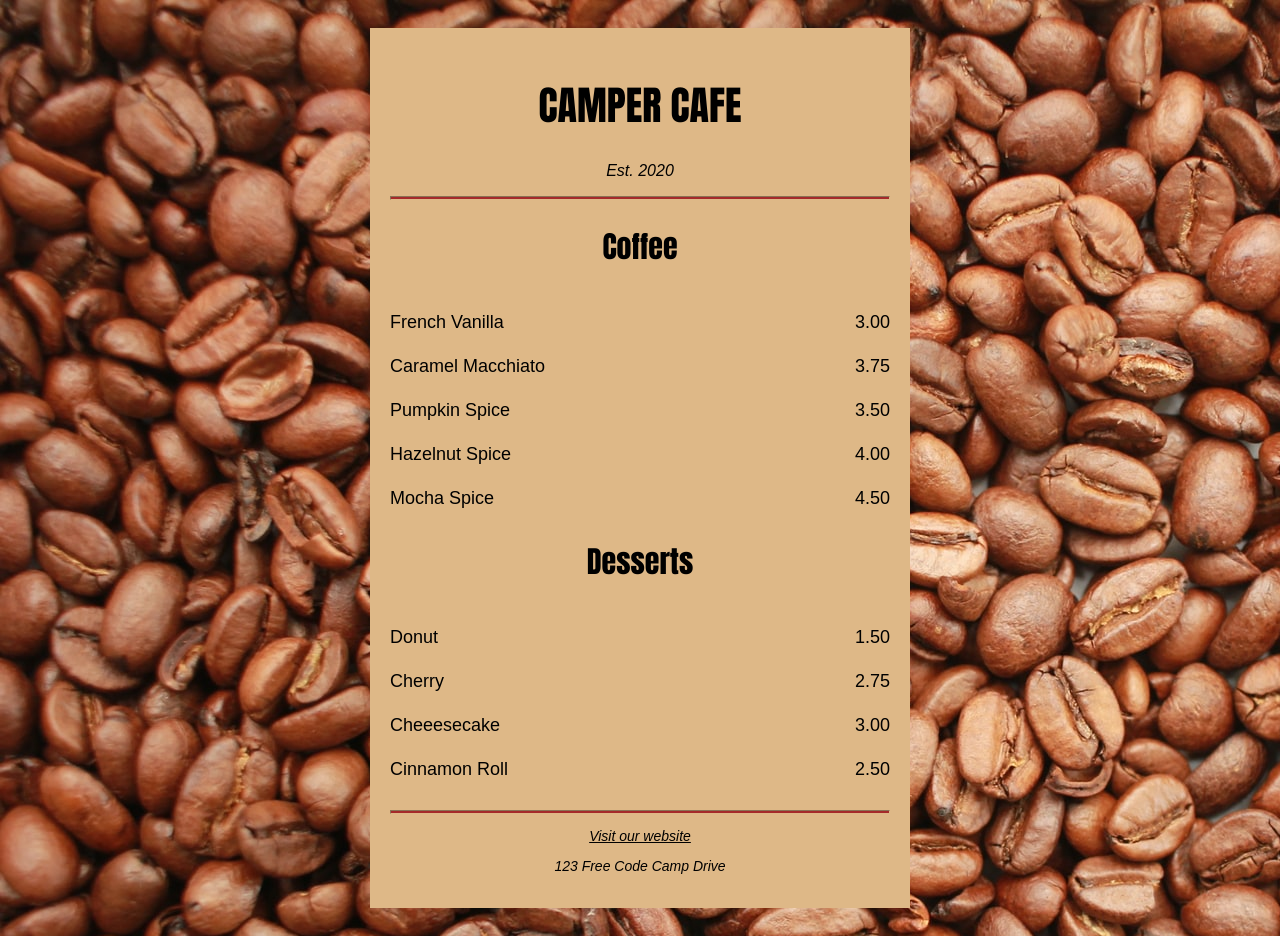
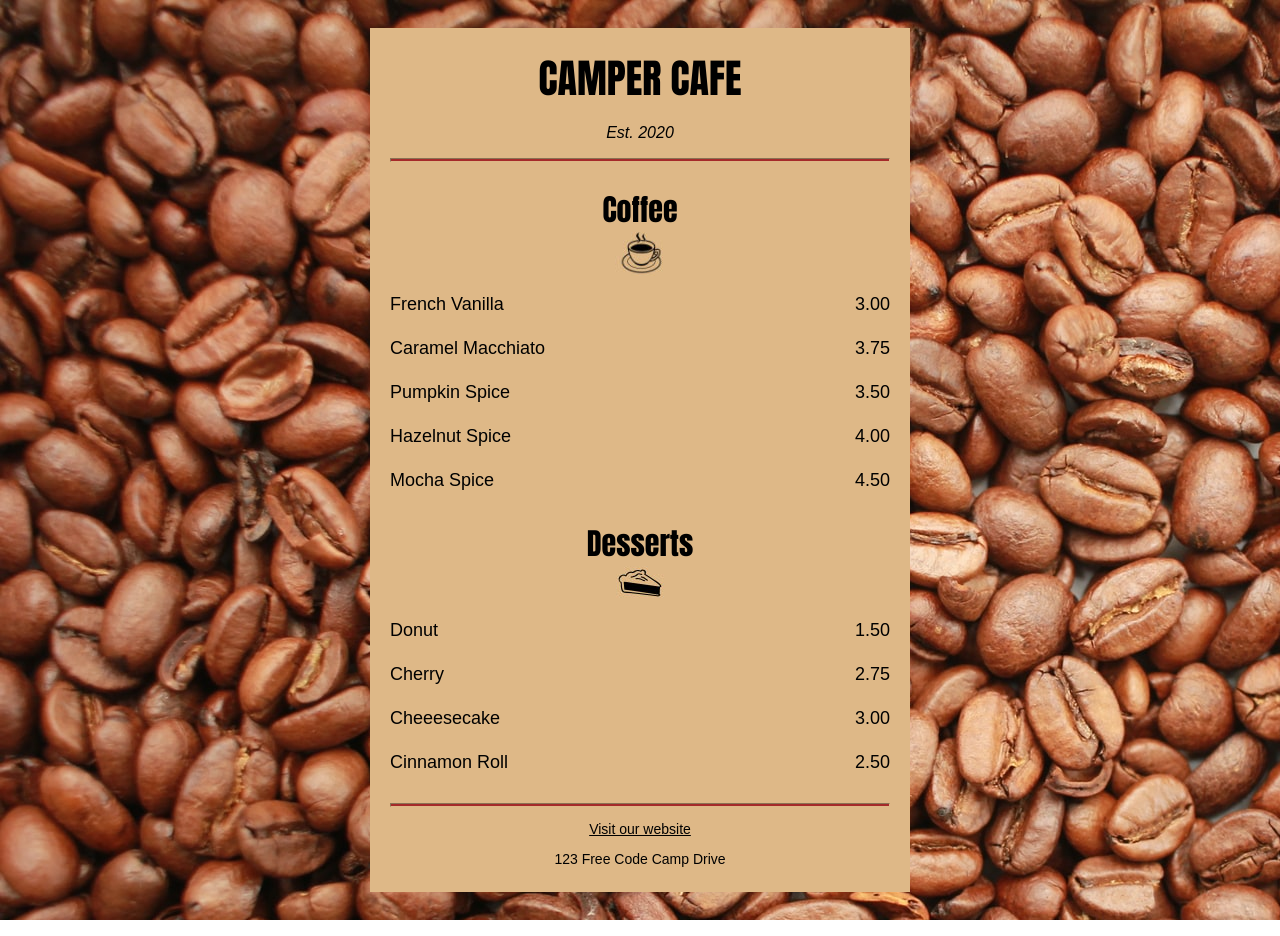
Before and after one commit to idriss-enone/cafe-menu, a plain HTML site: page index.html in a window 1280 px wide. Drawn offline with Linux system fonts and the light colour scheme.

Commit message:
added and styling image heading coffee and desserts menu

```diff
--- a/css/styles.css
+++ b/css/styles.css
@@ -31,10 +31,18 @@ h1,h2{
     font-family: Impact,serif;
 }
 h1{
+    margin-top: 0;
+    margin-bottom: 15px;
     font-size: 40px;
 }
 h2{
     font-size: 30px;
+}
+img{
+    display:block;
+    margin-left:auto;
+    margin-right: auto;
+    margin-top:-25px;
 }
 .established{
     font-style: italic;
@@ -52,7 +60,9 @@ hr{
 
 footer{
     font-size: 14px;
-    font-style: normal
+}
+address{
+     font-style: normal ;
 }
 a{
     color: black;
@@ -66,3 +76,6 @@ a:hover{
 a:active{
     color: brown;
 }
+.address{
+    margin-bottom: 5px;
+}
--- a/index.html
+++ b/index.html
@@ -14,6 +14,7 @@
                 <hr/>
                 <section>
                     <h2>Coffee</h2>
+                    <img src="./assets/images/coffee.jpg" alt="coffee icon"/>
                     <article class="item">
                         <p class="flavor">French Vanilla</p><p class="price">3.00</p>
                     </article>
@@ -32,6 +33,8 @@
                 </section>
                 <section>
                     <h2>Desserts</h2>
+                    <img src="./assets/images/pie.jpg" alt="pie icon"/>
+
                     <article class="item">
                         <p class="dessert">Donut</p><p class="price">1.50</p>
                     </article>
@@ -52,7 +55,7 @@
                     <p>
                         <a href="https://www.freecodecamp.org" target="_blank">Visit our website</a>
                     </p>
-                    <p>123 Free Code Camp Drive</p>
+                    <p class="address">123 Free Code Camp Drive</p>
                 </address>
             </footer>
         </div>
```
Also changed, not shown: assets/images/coffee.jpg (added), assets/images/pie.jpg (added).
